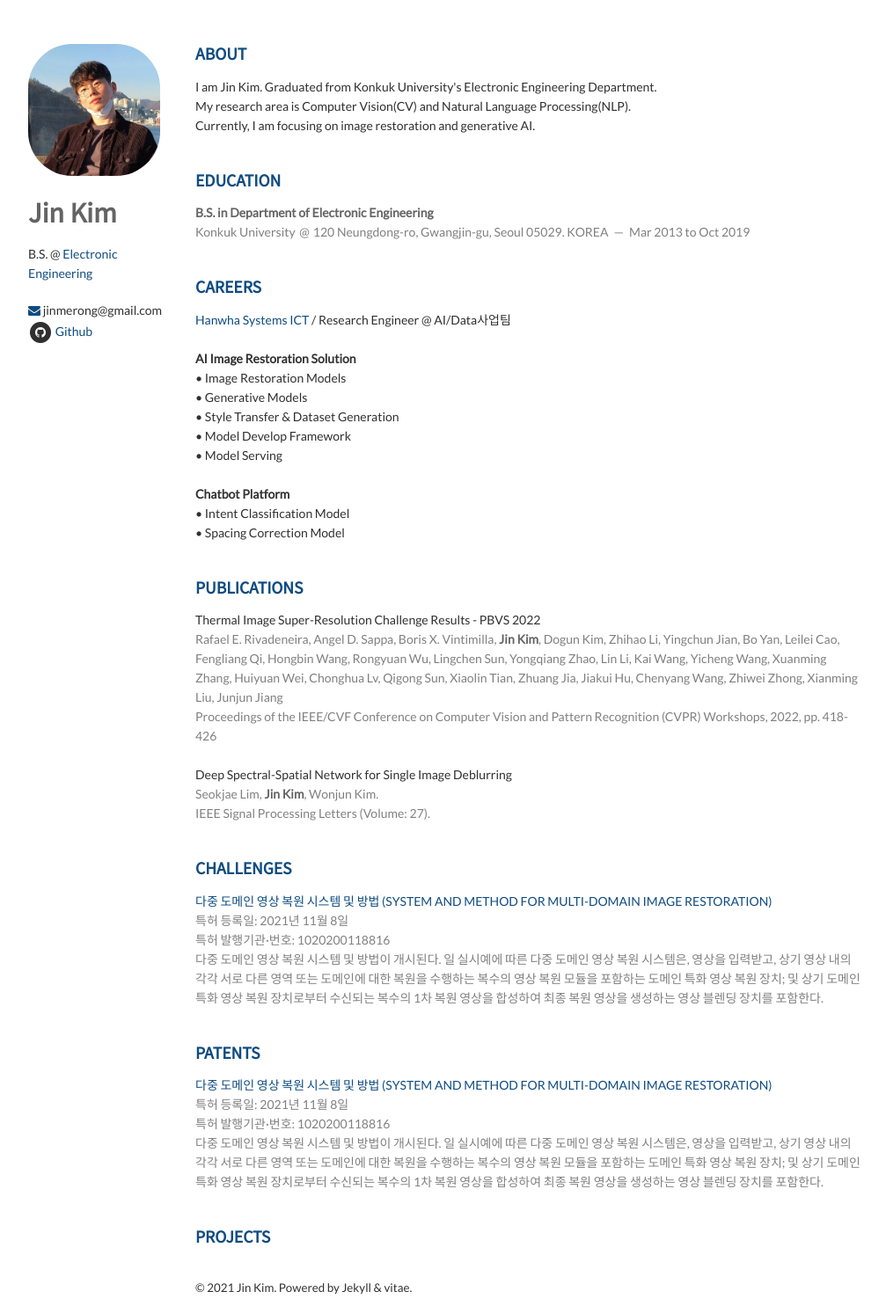
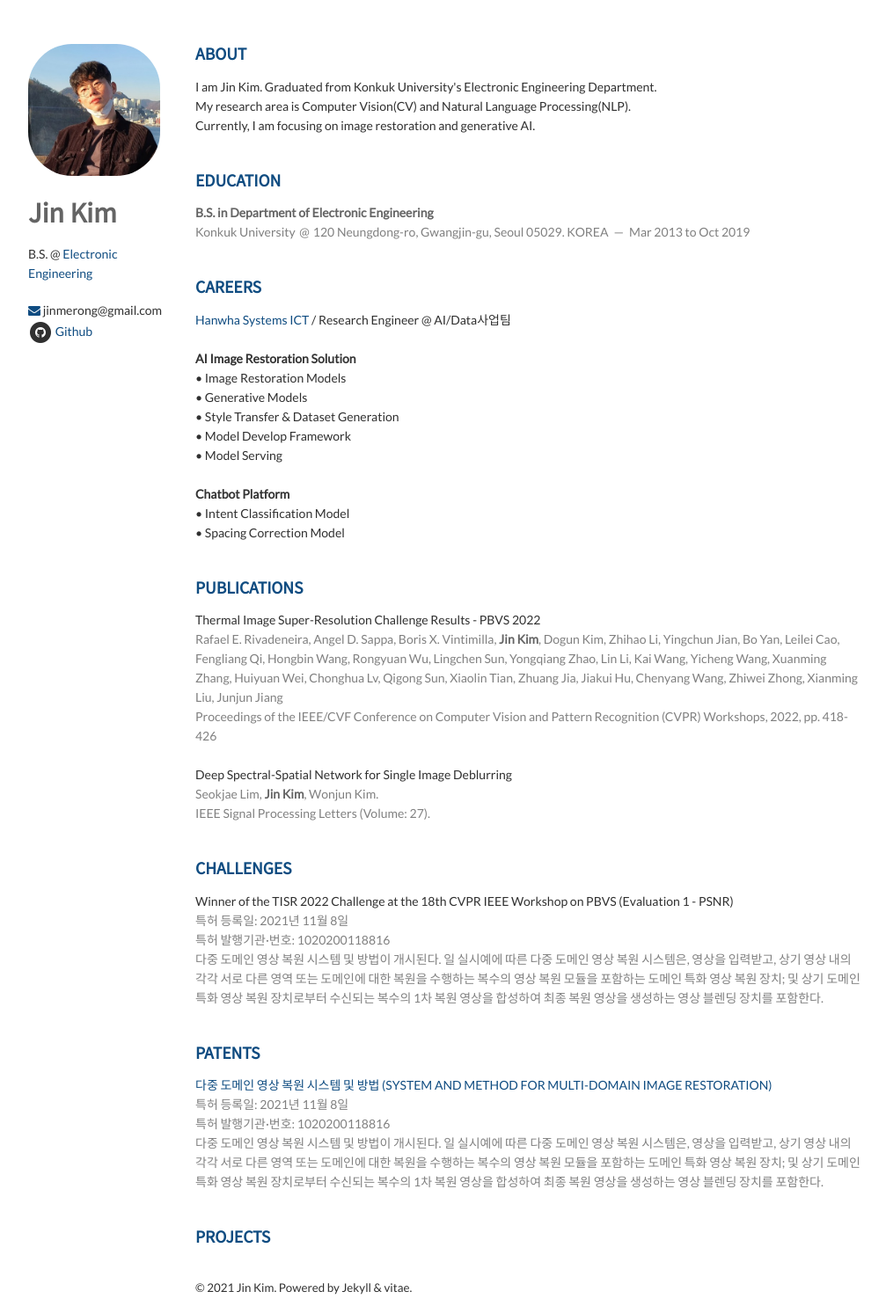
Before and after one commit to K-I-M-J-I-N/K-I-M-J-I-N.github.io, a Jekyll site: the page built from index.html, in a window 1280 px wide. Shown: the whole page at 88% size, without its empty margins (138-1145 px from the left). Built offline with Jekyll 4.4.1, drawn with Linux system fonts in a browser that asks for light colours; nearby versions of some CDN libraries; the list of posts is cut into pages by our own code.

Commit message:
Update challenges.html

```diff
--- a/_includes/challenges.html
+++ b/_includes/challenges.html
@@ -3,7 +3,8 @@
 
     <article>
         <header>
-            <a href="http://kpat.kipris.or.kr/kpat/biblioa.do?method=biblioFrame&start=biblio&searchFg=N&KeyWord=1020200118816&applno=1020200118816&Gubun=1&sCurrPage=1&searchFg=N&expression=1020200118816&openPageId=View01&isMyConcern=N&isMyFolder=N&config=/main/sharePage_KR.jsp,%20className=jeus_jspwork._main._700_sharePage_5fKR_5fjsp,%20jspUri=%27/main/sharePage_KR.jsp">다중 도메인 영상 복원 시스템 및 방법 (SYSTEM AND METHOD FOR MULTI-DOMAIN IMAGE RESTORATION)</a></br>
+
+            Winner of the TISR 2022 Challenge at the 18th CVPR IEEE Workshop on PBVS (Evaluation 1 - PSNR)</br>
             <span>특허 등록일: 2021년 11월 8일</span><br/>
             <span>특허 발행기관·번호: 1020200118816</span><br/>
             <span>다중 도메인 영상 복원 시스템 및 방법이 개시된다. 일 실시예에 따른 다중 도메인 영상 복원 시스템은, 영상을 입력받고, 상기 영상 내의 각각 서로 다른 영역 또는 도메인에 대한 복원을 수행하는 복수의 영상 복원 모듈을 포함하는 도메인 특화 영상 복원 장치; 및 상기 도메인 특화 영상 복원 장치로부터 수신되는 복수의 1차 복원 영상을 합성하여 최종 복원 영상을 생성하는 영상 블렌딩 장치를 포함한다.</span></br>
```
